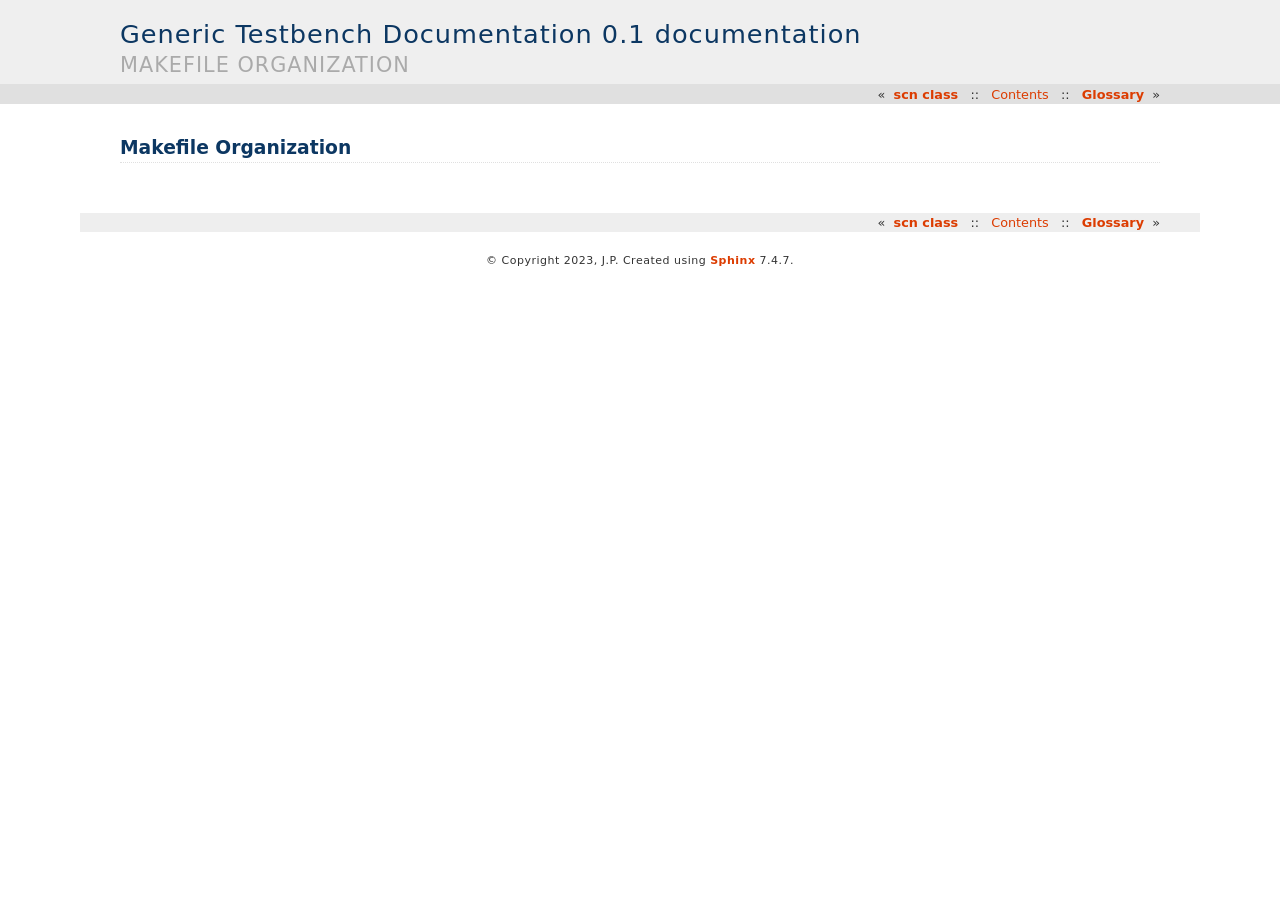
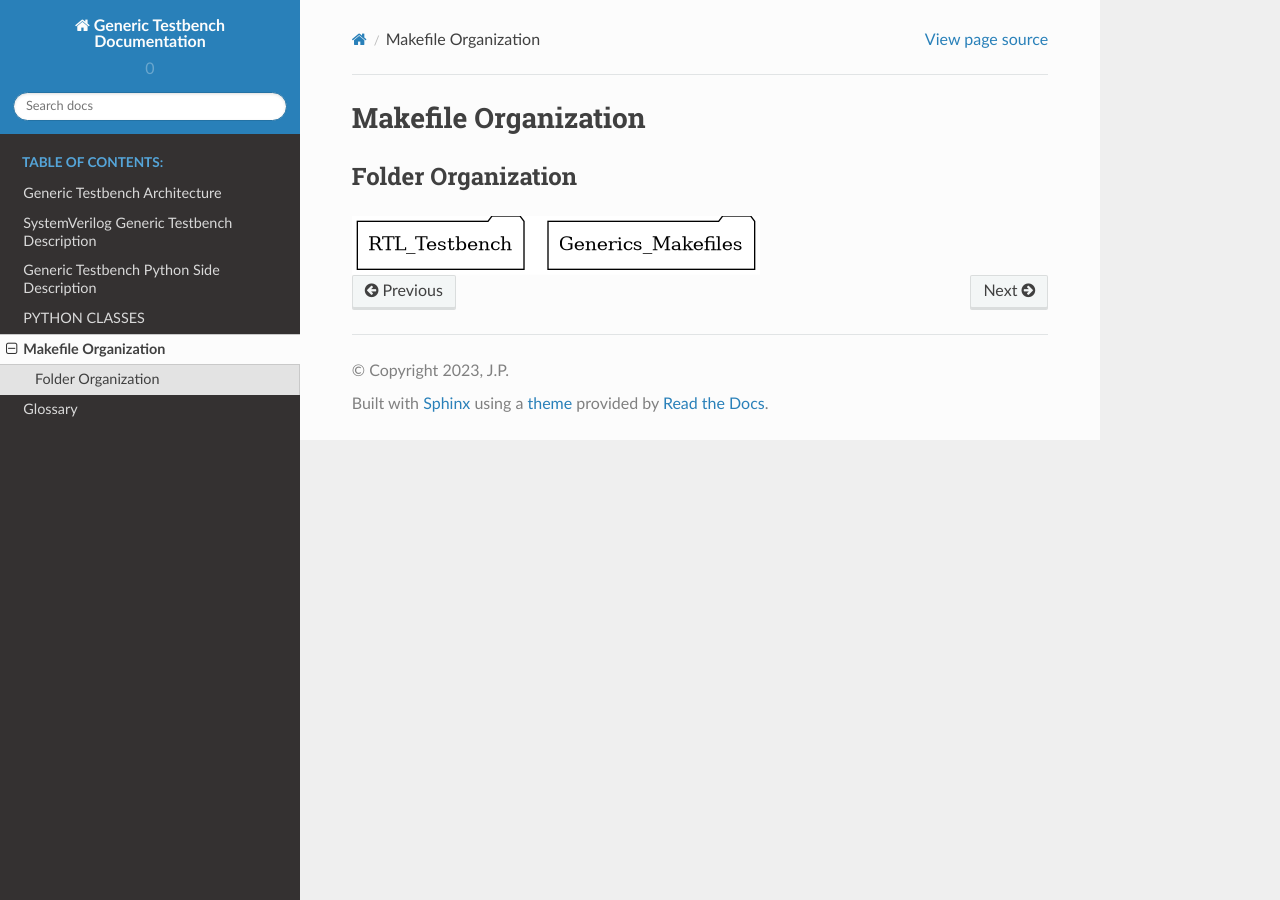
Before and after one commit to JorisPellereau/RTL_Testbench, a Sphinx documentation site: the page built from docs/sphinx_doc/source/makefile_orga.rst, in a window 1280 px wide. Built offline with Sphinx 7.4.7 and the Read the Docs theme 2.0.0, drawn with Linux system fonts in a browser that asks for light colours.

Commit message:
MAJ MK files + doc sphinx

```diff
--- a/docs/sphinx_doc/source/conf.py
+++ b/docs/sphinx_doc/source/conf.py
@@ -79,8 +79,9 @@ numfig = True
 #
 #html_theme = 'alabaster'
 #html_theme = 'bizstyle'
-html_theme = 'haiku'
+#html_theme = 'haiku'
 #html_theme = 'Read the Docs'
+html_theme = 'sphinx_rtd_theme'
 
 # Add any paths that contain custom static files (such as style sheets) here,
 # relative to this directory. They are copied after the builtin static files,
--- a/docs/sphinx_doc/source/makefile_orga.rst
+++ b/docs/sphinx_doc/source/makefile_orga.rst
@@ -1,3 +1,14 @@
 =====================
 Makefile Organization
 =====================
+
+
+Folder Organization
+-------------------
+.. Folder Organization
+.. graphviz::
+
+    graph folder_orga {
+       "RTL_Testbench"          [shape=folder];
+       "Generics_Makefiles"     [shape=folder];
+       }
```
Also changed, not shown: docs/sphinx_doc/source/gen_tb_archi.rst (+17 -0 lines), 2 other files.
